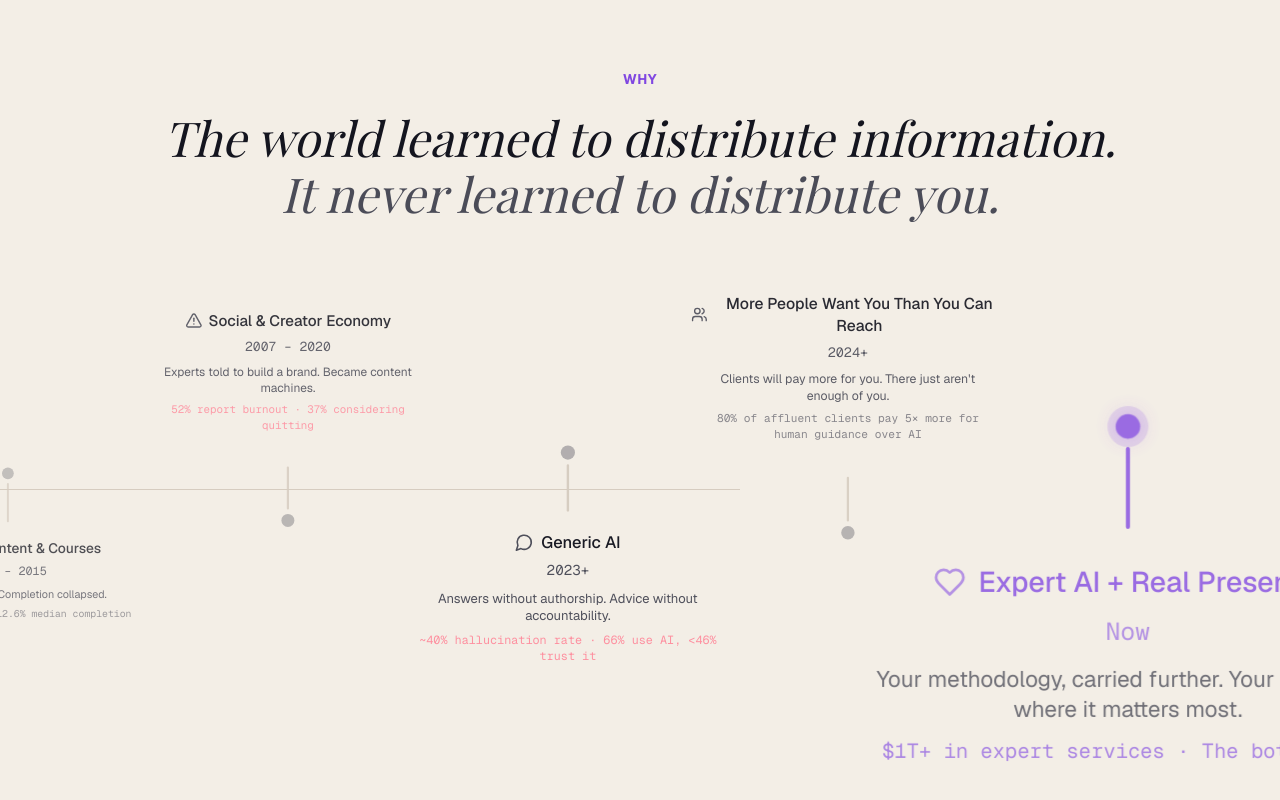
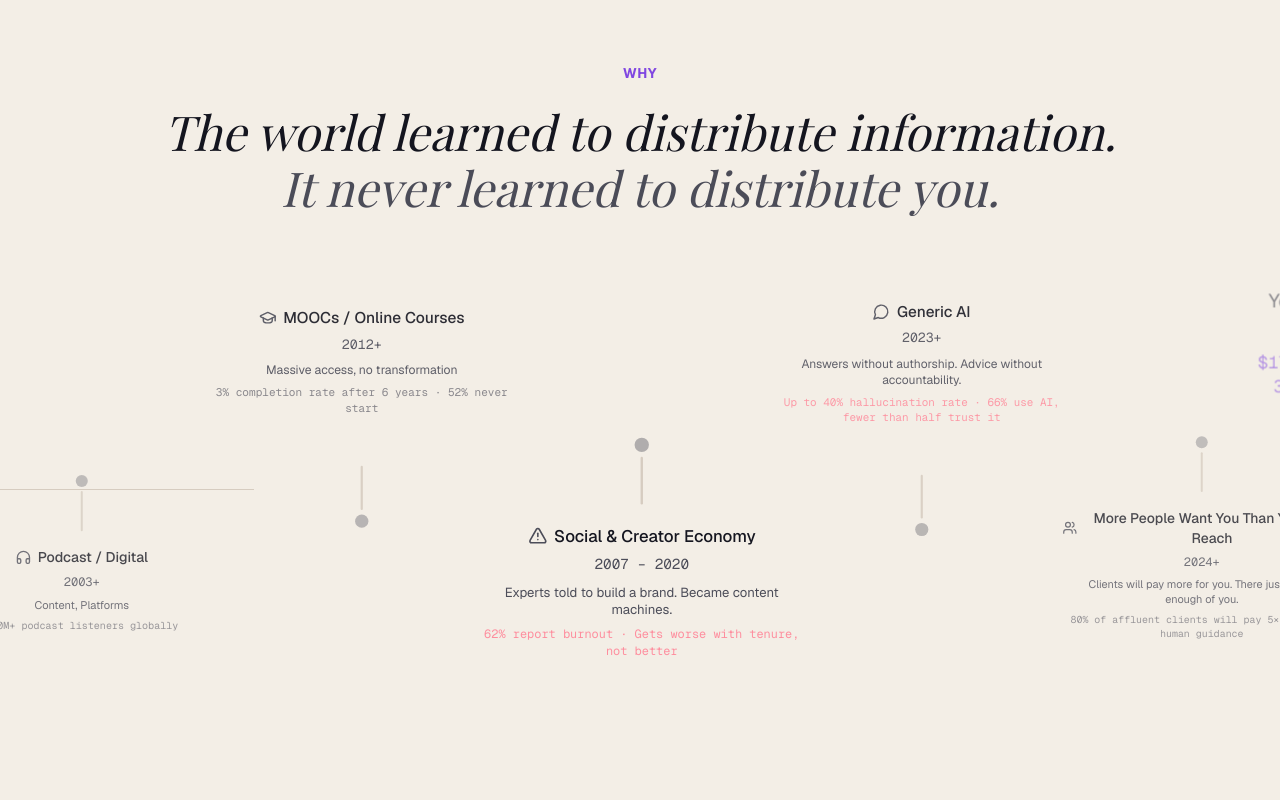
Before and after one commit to roser-one/sanerebels.com, a Next.js app: page / in a window 1280 px wide. Shown: the part 1371-2171 px from the top of the page. Built offline with nearby package versions, Linux system fonts and the light colour scheme; a web font is replaced by a local one.

Commit message:
Timeline Data Merge: 9 items with research stats

```diff
--- a/app/page.tsx
+++ b/app/page.tsx
@@ -58,22 +58,48 @@ const useCases = [
 // Evolution of Expertise Timeline
 const evolutionTimeline = [
   {
-    stage: "Distribution",
-    era: "Oral → Print → Broadcast",
-    year: "Ancient – 1950s",
-    outcome: "Knowledge scaled. Presence didn't.",
+    stage: "Individuality",
+    era: "Verbal Communication",
+    year: "~100,000 BC",
+    outcome: "Sound, Local Reach",
     stat: null,
-    statSource: null,
+    icon: Users,
+    style: "neutral",
+  },
+  {
+    stage: "Access",
+    era: "Printing Press",
+    year: "1440",
+    outcome: "Books, Duplication",
+    stat: null,
+    icon: BookOpen,
+    style: "neutral",
+  },
+  {
+    stage: "Immediacy",
+    era: "Radio / Television",
+    year: "1920s",
+    outcome: "Mass Media, Audiences",
+    stat: null,
     icon: Radio,
     style: "neutral",
   },
   {
-    stage: "Access",
-    era: "Digital Content & Courses",
-    year: "2003 – 2015",
-    outcome: "Access exploded. Completion collapsed.",
-    stat: "96% avg. dropout · 12.6% median completion",
-    statSource: "MIT, 2019 / Jordan, 2015 — 221 MOOCs",
+    stage: "On-Demand",
+    era: "Podcast / Digital",
+    year: "2003+",
+    outcome: "Content, Platforms",
+    stat: "500M+ podcast listeners globally",
+    icon: Headphones,
+    style: "neutral",
+  },
+  {
+    stage: "Validation",
+    era: "MOOCs / Online Courses",
+    year: "2012+",
+    outcome: "Massive access, no transformation",
+    stat: "3% completion rate after 6 years · 52% never start",
+    statSource: "Reich & Ruipérez-Valiente, Science, 2019 — MIT/Harvard edX data, 2012–2018",
     icon: GraduationCap,
     style: "neutral",
   },
@@ -82,8 +108,8 @@ const evolutionTimeline = [
     era: "Social & Creator Economy",
     year: "2007 – 2020",
     outcome: "Experts told to build a brand. Became content machines.",
-    stat: "52% report burnout · 37% considering quitting",
-    statSource: "Billion Dollar Boy, 2025 — 2,000 respondents US/UK",
+    stat: "62% report burnout · Gets worse with tenure, not better",
+    statSource: "C4MH & Lupiani Insights, 2025 — 542 creators · Endorsed by Harvard T.H. Chan SPH",
     icon: AlertTriangle,
     style: "warning",
   },
@@ -92,8 +118,8 @@ const evolutionTimeline = [
     era: "Generic AI",
     year: "2023+",
     outcome: "Answers without authorship. Advice without accountability.",
-    stat: "~40% hallucination rate · 66% use AI, <46% trust it",
-    statSource: "JMIR, 2024 / Melbourne–KPMG, 2025 — 48K respondents",
+    stat: "Up to 40% hallucination rate · 66% use AI, fewer than half trust it",
+    statSource: "Chelli et al., JMIR, 2024 / Gillespie et al., Univ. of Melbourne & KPMG, 2025",
     icon: MessageCircle,
     style: "warning",
   },
@@ -102,8 +128,8 @@ const evolutionTimeline = [
     era: "More People Want You Than You Can Reach",
     year: "2024+",
     outcome: "Clients will pay more for you. There just aren't enough of you.",
-    stat: "80% of affluent clients pay 5× more for human guidance over AI",
-    statSource: "McKinsey, 2024 — affluent & HNW investor survey",
+    stat: "80% of affluent clients will pay 5× more for human guidance",
+    statSource: "McKinsey, Feb 2025 — Affluent & HNW Consumer Survey, n ≈ 7,000 US investors",
     icon: Users,
     style: "neutral",
   },
@@ -112,8 +138,8 @@ const evolutionTimeline = [
     era: "Expert AI + Real Presence",
     year: "Now",
     outcome: "Your methodology, carried further. Your presence, where it matters most.",
-    stat: "$1T+ in expert services · The bottleneck isn't demand. It's infrastructure.",
-    statSource: "Precedence Research, 2024 / ICF–PwC, 2025",
+    stat: "$1T+ in expert services · Demand is growing 3× faster than the people who deliver it",
+    statSource: "Precedence Research, 2025 / McKinsey, 2025",
     icon: Heart,
     style: "accent",
   },
@@ -300,13 +326,13 @@ function ScrollTimeline({ items }: { items: typeof evolutionTimeline }) {
   })
 
   // Start with some padding, end shifted enough to center last item
-  // 6 items * 280px = 1680px width
-  // To center last item (at ~1540px), we need to shift left by ~1200px depending on viewport.
+  // 9 items * 280px = 2520px width
+  // To center last item (at ~2380px), we need to shift left by ~2380px depending on viewport.
   // Using percentage for responsiveness: mostly shifting the whole track left.
-  const x = useTransform(scrollYProgress, [0.15, 0.9], ["calc(40vw - 140px)", "calc(40vw - 1540px)"])
+  const x = useTransform(scrollYProgress, [0.15, 0.9], ["calc(40vw - 140px)", "calc(40vw - 2380px)"])
 
   return (
-    <div ref={containerRef} className="relative" style={{ height: "250vh" }}>
+    <div ref={containerRef} className="relative" style={{ height: "350vh" }}>
       <div className="sticky top-0 h-screen flex flex-col justify-center overflow-hidden">
         {/* Header - Pinned inside the timeline section */}
         <div className="max-w-7xl mx-auto px-6 mb-16 md:mb-24 w-full relative z-10">
```
